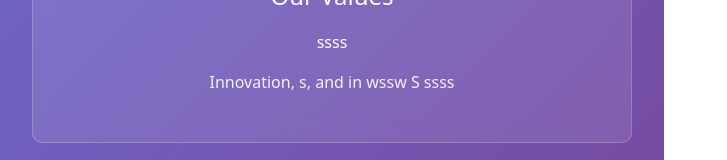
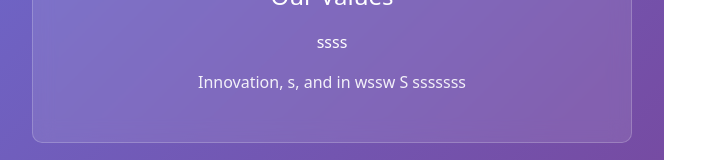
Before and after one commit to IntuzPramitK/github-jira-automation, a React (Vite) app in the folder about-section/: page / in a window 1280 px wide. Shown: the part 958-1118 px from the top of the page, without its empty margins (0-727 px from the left). Built offline with nearby package versions, Linux system fonts and the light colour scheme.

Commit message:
AAW-19 test [auto-pr,development,taskcompleted]

```diff
--- a/about-section/src/App.jsx
+++ b/about-section/src/App.jsx
@@ -28,7 +28,7 @@ function App() {
 
             <div className="feature">d
               <h3>Our Values</h3>ssss
-              <p>Innovation, s, and  in wssw S ssss</p>
+              <p>Innovation, s, and  in wssw S sssssss</p>
             </div>
           </div>
         </section>
```
